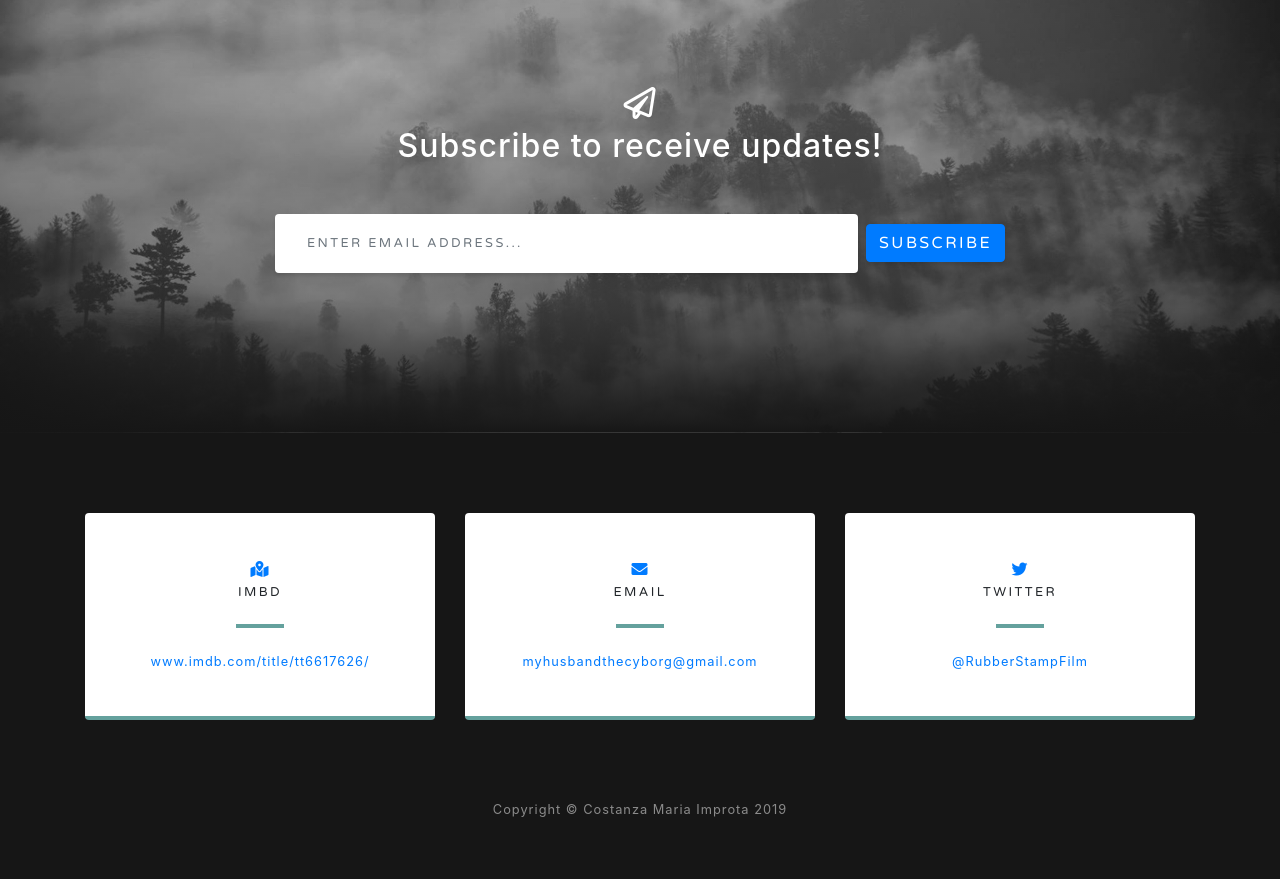
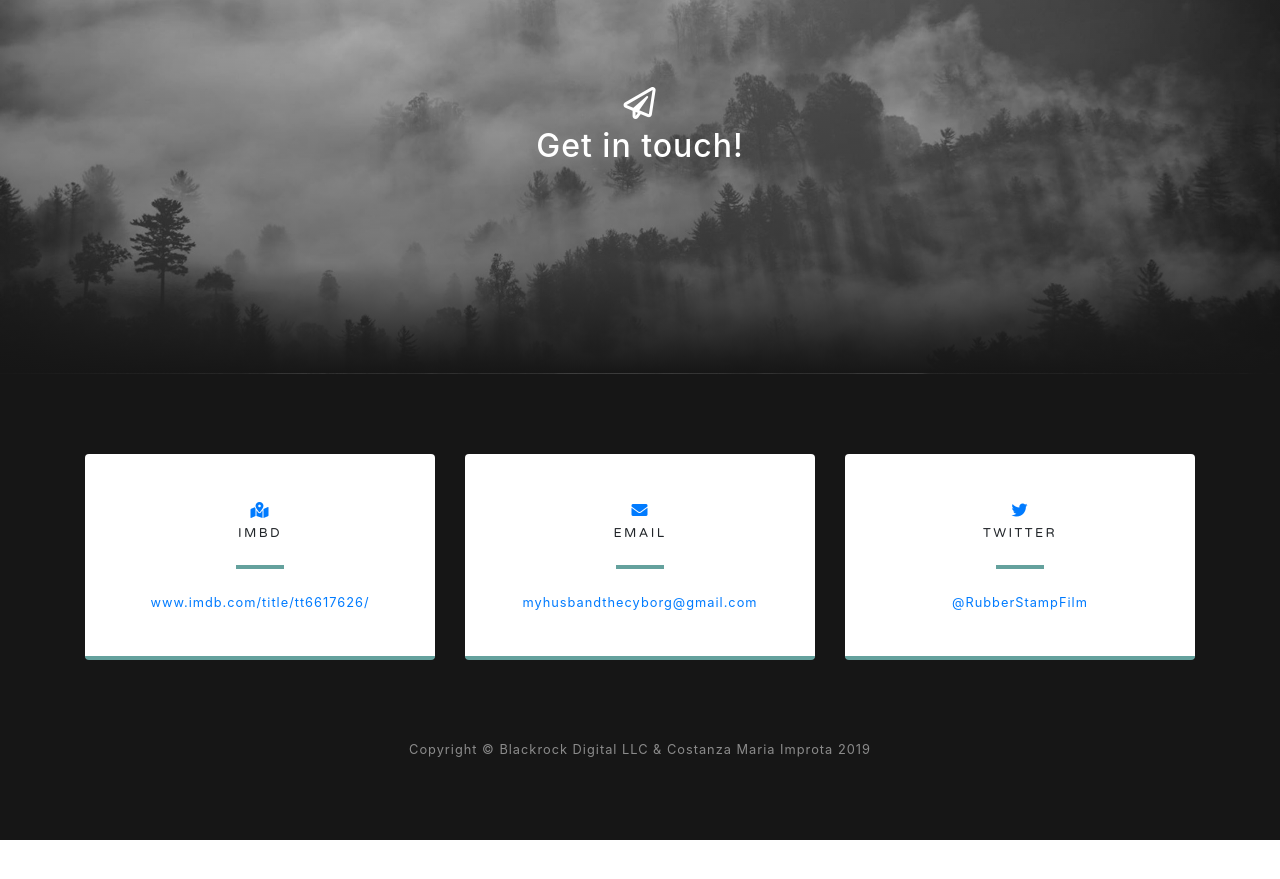
Before and after one commit to cmimprota/website_myhusbandthecyborg, a website with bundled scripts: page index.html in a window 1280 px wide. Shown: the part 1860-2739 px from the top of the page. After the commit the page ends 2700 px from the top, so only its background shows below. Built offline with nearby package versions, Linux system fonts and the light colour scheme.

Commit message:
no more subscribe field

```diff
--- a/index.html
+++ b/index.html
@@ -98,13 +98,13 @@
         <div class="col-md-10 col-lg-8 mx-auto text-center">
 
           <i class="far fa-paper-plane fa-2x mb-2 text-white"></i>
-          <h2 class="text-white mb-5">Subscribe to receive updates!</h2>
-
-          <form class="form-inline d-flex">
+          <h2 class="text-white mb-5">Get in touch!</h2>
+          <!--
+            <form class="form-inline d-flex">
             <input type="email" class="form-control flex-fill mr-0 mr-sm-2 mb-3 mb-sm-0" id="inputEmail" placeholder="Enter email address...">
             <button type="submit" class="btn btn-primary mx-auto">Subscribe</button>
           </form>
-
+          -->
         </div>
       </div>
     </div>
@@ -162,7 +162,7 @@
   <!-- Footer -->
   <footer class="bg-black small text-center text-white-50">
     <div class="container">
-      Copyright &copy; Costanza Maria Improta 2019
+      Copyright &copy; Blackrock Digital LLC & Costanza Maria Improta 2019
     </div>
   </footer>
 
```
